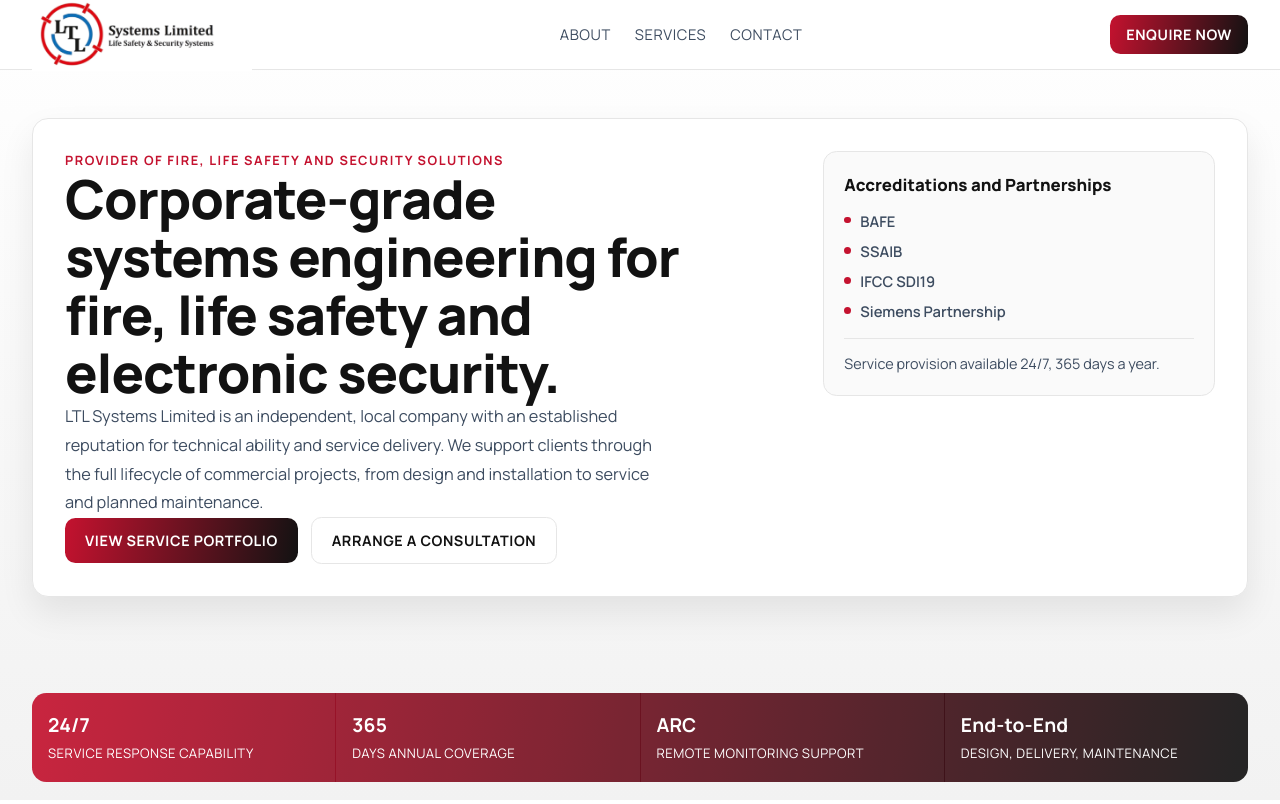
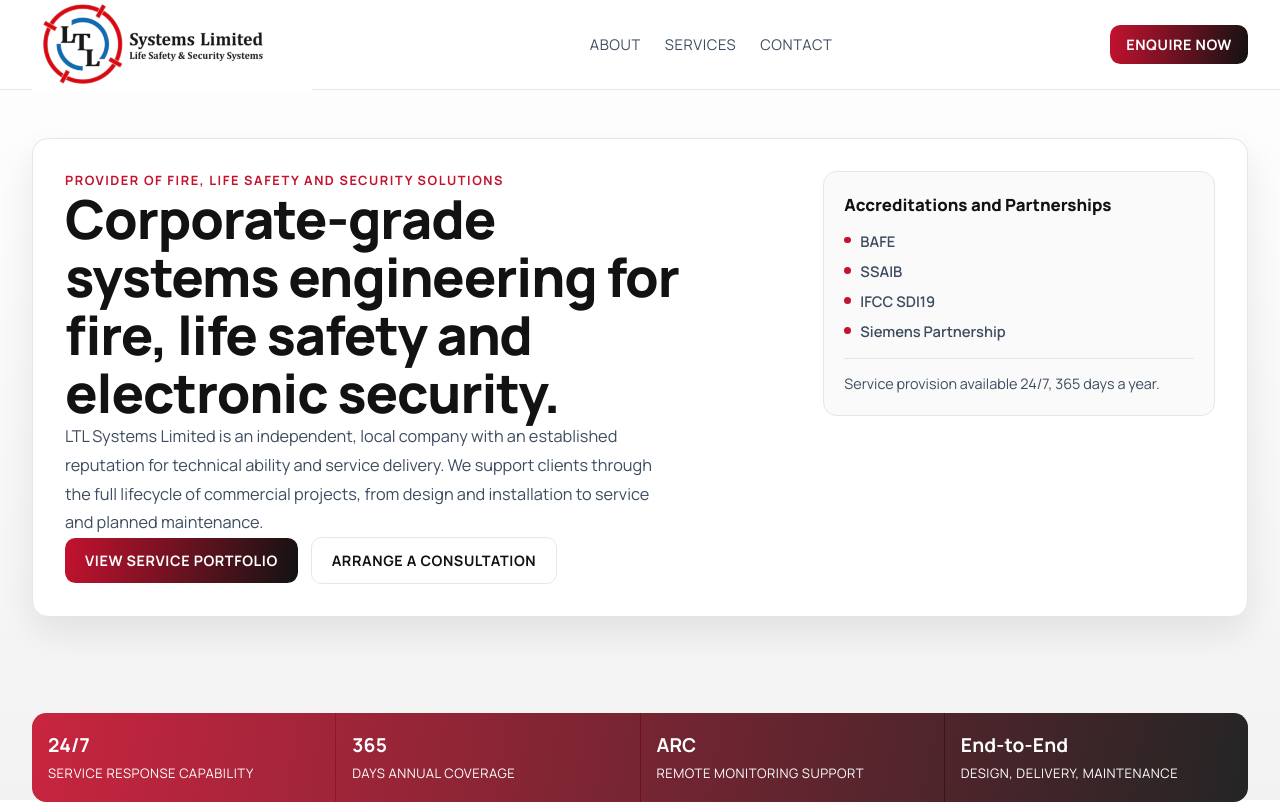
Before and after one commit to t82rhzrjnh-del/LTL-SYSTEMS, a Next.js app: page / in a window 1280 px wide. Shown: the top 804 px of the page. Built offline with nearby package versions, Linux system fonts and the light colour scheme; a web font is replaced by a local one.

Commit message:
Increase logo to 280px, header 90px, remove height constraints

```diff
--- a/app/globals.css
+++ b/app/globals.css
@@ -48,7 +48,7 @@ a {
   backdrop-filter: blur(10px);
   display: flex;
   align-items: center;
-  height: 70px;
+  height: 90px;
   position: sticky;
   top: 0;
   z-index: 20;
@@ -73,8 +73,9 @@ a {
 
 .brand-mark img {
   display: block;
-  width: 220px;
-  height: auto;
+  width: 280px !important;
+  height: auto !important;
+  max-height: none !important;
   margin: 0;
   padding: 0;
 }
@@ -84,7 +85,6 @@ a {
   align-items: center;
   margin: 0;
   padding: 0;
-  height: 100%;
 }
 
 .nav-link {
--- a/app/page.tsx
+++ b/app/page.tsx
@@ -82,8 +82,8 @@ export default function Home() {
               <Image
                 src="/Untitled design-12.png"
                 alt="LTL Systems Logo"
-                width={220}
-                height={73}
+                width={280}
+                height={93}
                 priority
               />
             </div>
```
